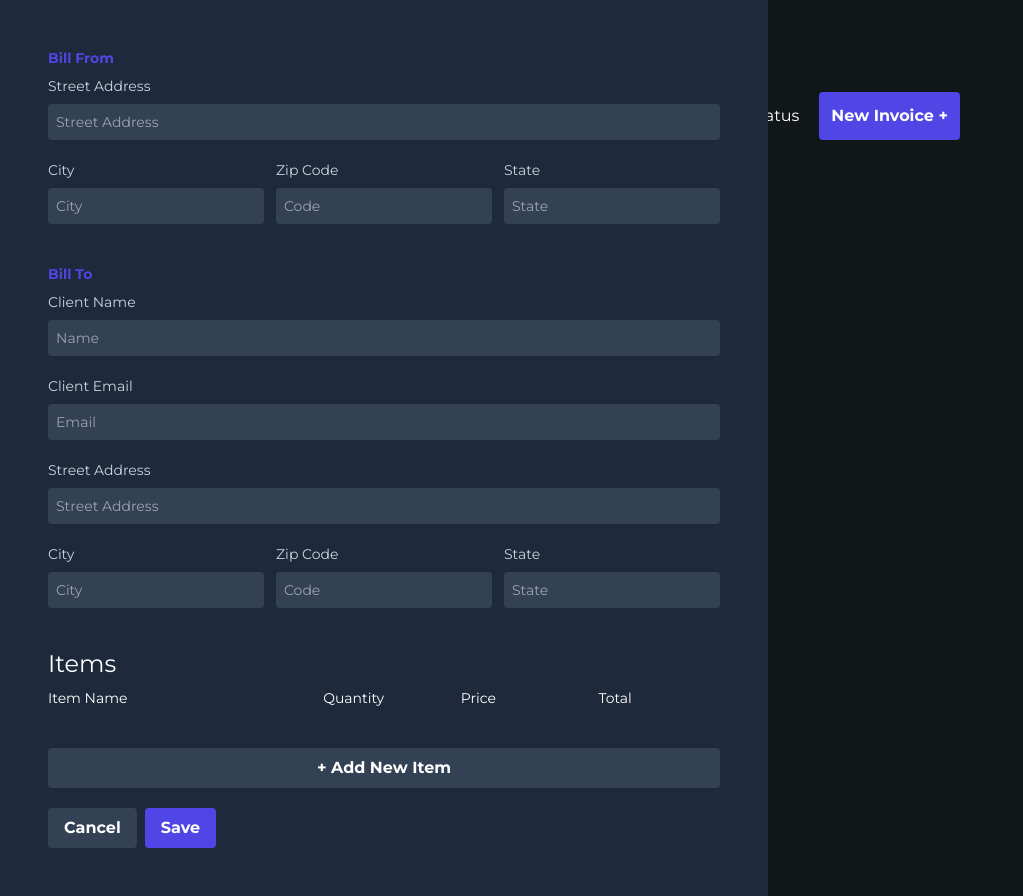
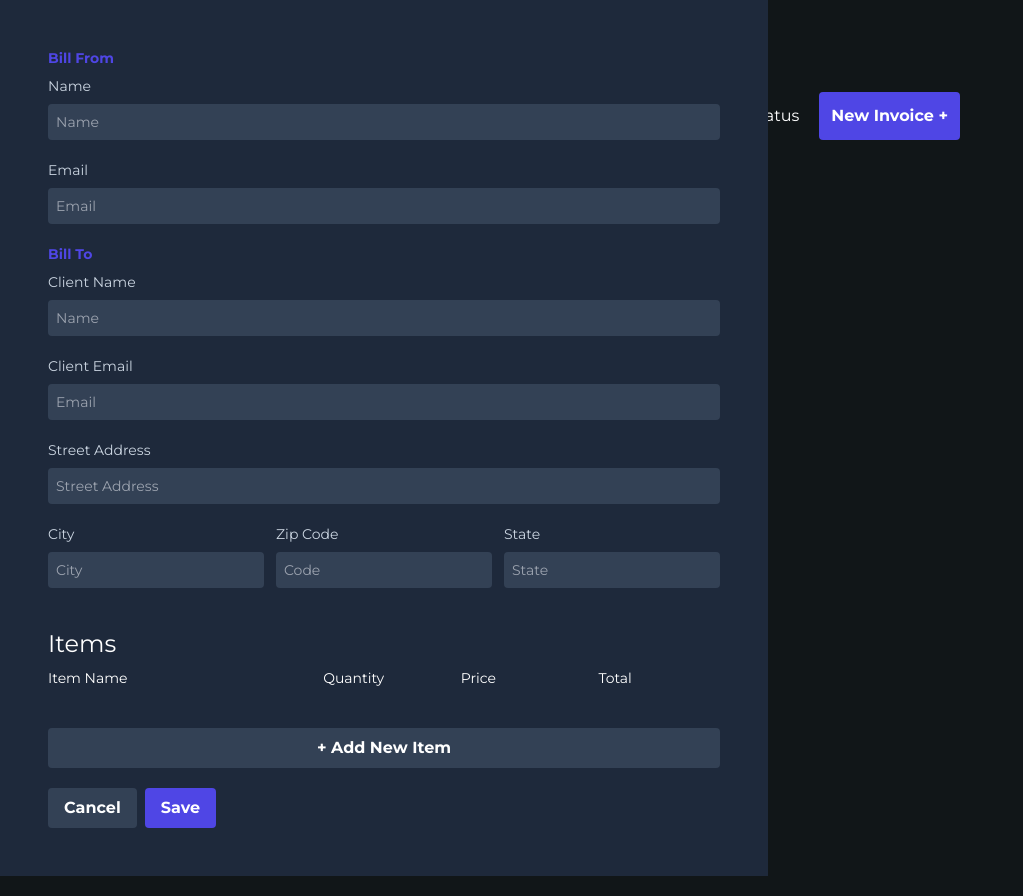
Before and after one commit to georgemejia/vue-firebase-invoice, a Vue app: page / in a window 1280 px wide. Both pictures are taken after a click on the button "New Invoice +". Shown: the whole page, without its empty margins (0-1023 px from the left). Built offline with nearby package versions, Linux system fonts and the light colour scheme.

Commit message:
removed address fields from "bill from" and just added a name and email field

```diff
--- a/src/components/InvoiceBillFrom.vue
+++ b/src/components/InvoiceBillFrom.vue
@@ -1,28 +1,15 @@
 <template>
   <div class="text-indigo-600 text-sm font-bold mb-2">Bill From</div>
-    <label class="w-full block text-slate-300 text-sm mb-5" for="street">Street Address
-      <input
-        class="w-full bg-slate-700 block p-2 mt-2 rounded placeholder:text-sm" id="street" type="text" placeholder="Street Address"
-        v-model='from.address'>
-    </label>
-
-    <div class="flex mb-10">
-      <label class="w-full block text-slate-300 text-sm" for="city">City
-        <input
-          class="w-full bg-slate-700 block p-2 mt-2 rounded placeholder:text-sm" id="city" type="text" placeholder="City"
-          v-model='from.city'>
-      </label>
-      <label class="w-full block mx-3 text-slate-300 text-sm" for="code">Zip Code
-        <input
-          class="w-full bg-slate-700 block p-2 mt-2 rounded placeholder:text-sm" id="code" type="text" placeholder="Code"
-          v-model='from.zipcode'>
-      </label>
-      <label class="w-full block text-slate-300 text-sm" for="country">State
-        <input
-          class="w-full bg-slate-700 block p-2 mt-2 rounded placeholder:text-sm" id="country" type="text" placeholder="State"
-          v-model='from.state'>
-      </label>
-    </div>
+   <label class="w-full block text-slate-300 text-sm mb-5" for="street">Name
+    <input
+      class="w-full bg-slate-700 block p-2 mt-2 rounded placeholder:text-sm" id="street" type="text" placeholder="Name"
+      v-model='from.name'>
+  </label>
+  <label class="w-full block text-slate-300 text-sm mb-5" for="street">Email
+    <input
+      class="w-full bg-slate-700 block p-2 mt-2 rounded placeholder:text-sm" id="street" type="text" placeholder="Email"
+      v-model='from.email'>
+  </label>
 </template>
 
 <script>
```
